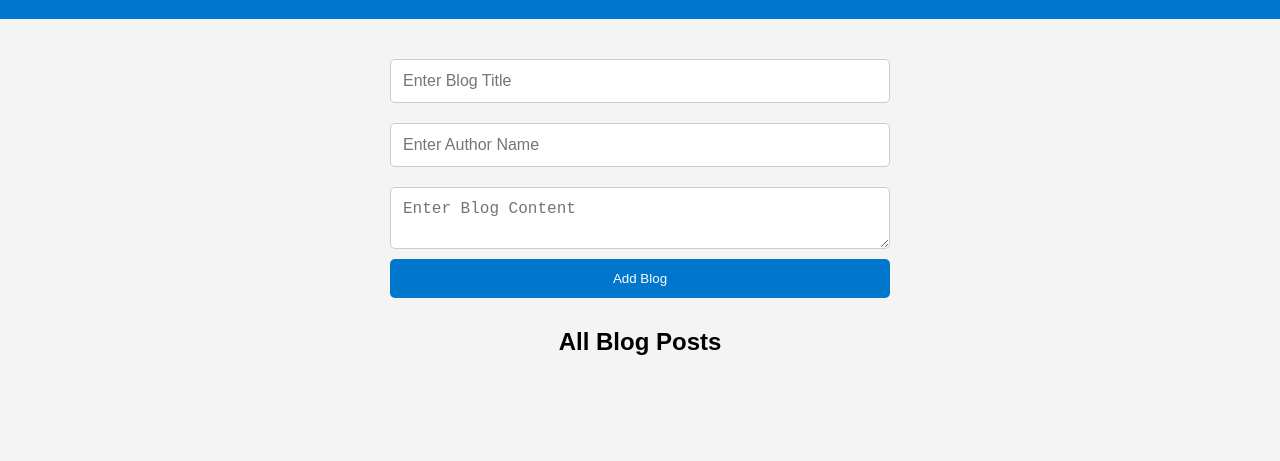
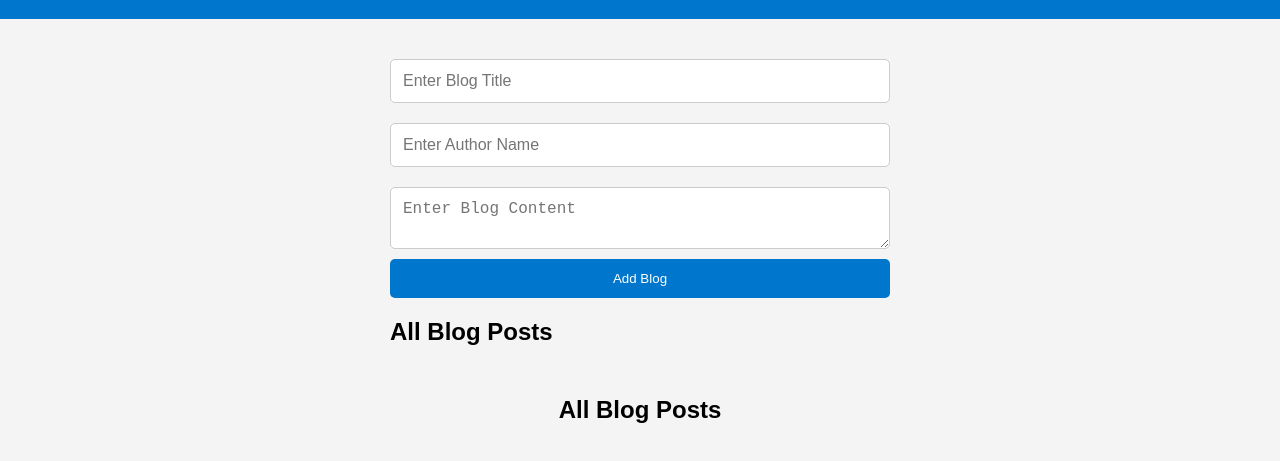
Before and after one commit to sahanaka2004-ka/Day-12_github_pages, a website: page index.html in a window 1280 px wide. Shown: the part 149-610 px from the top of the page. Drawn offline with Linux system fonts and the light colour scheme.

Commit message:
Update index.html

```diff
--- a/index.html
+++ b/index.html
@@ -44,6 +44,7 @@ placeholder="Enter Blog Content"
 required></textarea>
 
 <button onclick="addBlog()">Add Blog</button>
+  <h2>All Blog Posts</h2>
   <div id="blogPosts"></div>
 
 </form>
```
